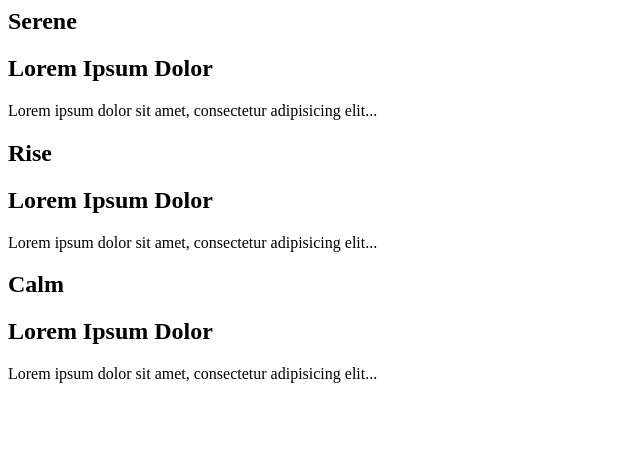
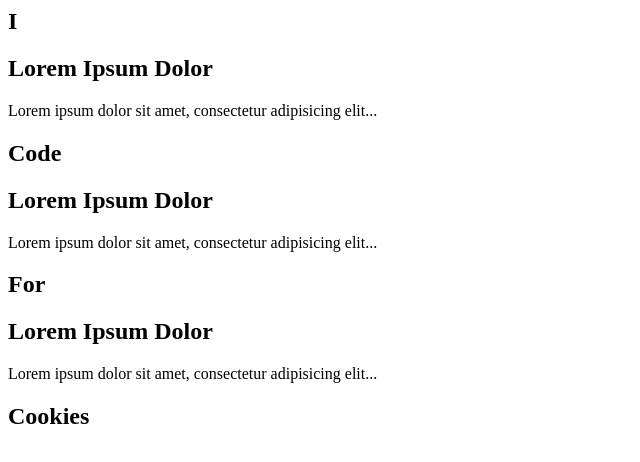
Before and after one commit to icodeforcookies/parallaxattack, a plain HTML site: page index.html in a window 1280 px wide. Shown: the whole page, without its empty margins (0-640 px from the left). Drawn offline with Linux system fonts and the light colour scheme.

Commit message:
Update index.html

```diff
--- a/index.html
+++ b/index.html
@@ -1,6 +1,6 @@
 <section class="module parallax parallax-1">
   <div class="container">
-    <h1>Serene</h1>
+    <h1>I</h1>
   </div>
 </section>
 
@@ -13,7 +13,7 @@
 
 <section class="module parallax parallax-2">
   <div class="container">
-    <h1>Rise</h1>
+    <h1>Code</h1>
   </div>
 </section>
 
@@ -26,7 +26,7 @@
 
 <section class="module parallax parallax-3">
   <div class="container">
-    <h1>Calm</h1>
+    <h1>For</h1>
   </div>
 </section>
 
@@ -36,3 +36,9 @@
     <p>Lorem ipsum dolor sit amet, consectetur adipisicing elit...</p>
   </div>
 </section>
+
+<section class="module parallax parallax-4">
+  <div class="container">
+    <h1>Cookies</h1>
+  </div>
+</section>
```
